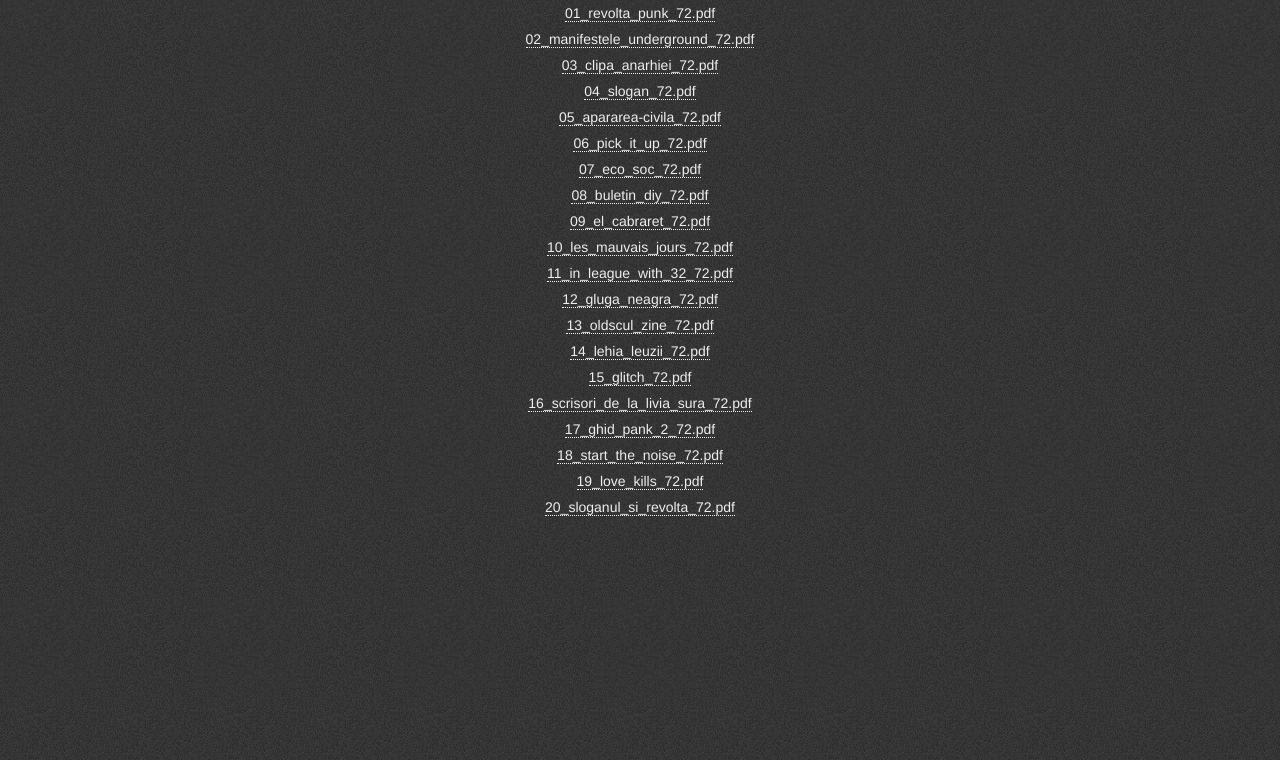
After one commit to webservco-legacy/antropong, a PHP site: page /f0c78c3aeadd904bbef717d8dcc99774/index.php in a window 1280 px wide. The commit adds this page. Shown: the top 760 px of the page. Run offline with PHP 8.4, Linux system fonts and the light colour scheme.

Commit message:
The AntroPong site of 2013-08-25
A hidden download page for the 20 zine PDFs of the anthology, .htaccess, robots.txt and a favicon.
The PDFs themselves are not in this repository.

```diff
--- a/css/style.css
+++ b/css/style.css
@@ -33,3 +33,14 @@ pre {
 	padding: 20px;
 	margin: 0 auto 30px auto;
 }
+
+a {
+	text-decoration: none;
+	color: #eee;
+	border-bottom: 1px dotted #eee;
+}
+
+ul li {
+	list-style: none;
+	padding: 5px;
+}
--- /dev/null
+++ b/f0c78c3aeadd904bbef717d8dcc99774/index.php
@@ -0,0 +1,52 @@
+<?php
+$files = array(
+	'01_revolta_punk_72.pdf',
+	'02_manifestele_underground_72.pdf',
+	'03_clipa_anarhiei_72.pdf',
+	'04_slogan_72.pdf',
+	'05_apararea-civila_72.pdf',
+	'06_pick_it_up_72.pdf',
+	'07_eco_soc_72.pdf',
+	'08_buletin_diy_72.pdf',
+	'09_el_cabraret_72.pdf',
+	'10_les_mauvais_jours_72.pdf',
+	'11_in_league_with_32_72.pdf',
+	'12_gluga_neagra_72.pdf',
+	'13_oldscul_zine_72.pdf',
+	'14_lehia_leuzii_72.pdf',
+	'15_glitch_72.pdf',
+	'16_scrisori_de_la_livia_sura_72.pdf',
+	'17_ghid_pank_2_72.pdf',
+	'18_start_the_noise_72.pdf',
+	'19_love_kills_72.pdf',
+	'20_sloganul_si_revolta_72.pdf',
+);
+?>
+<!DOCTYPE html>
+<html>
+
+<head>
+	<meta charset='UTF-8'>
+
+	<title>AntroPong</title>
+
+	<link rel='stylesheet' href='../css/style.css'>
+
+</head>
+
+<body>
+
+	<article>
+
+		<ul>
+			<?php foreach ($files as $file) {
+				echo "<li><a href=\"{$file}\" target=\"_blank\">{$file}</a></li>";
+			}
+			?>
+		</ul>
+
+	</article>
+
+</body>
+
+</html>
--- a/index.html
+++ b/index.html
@@ -135,7 +135,7 @@
 		<p><strong>Pong</strong> is working hard:</p>
 
 		<div class="meter">
-			<span style="width: 79%"></span>
+			<span style="width: 89%"></span>
 		</div>
 
 	</div>
--- /dev/null
+++ b/robots.txt
@@ -0,0 +1,2 @@
+User-agent: *
+Disallow:
```
Also changed, not shown: .htaccess (added), favicon.ico (added).
